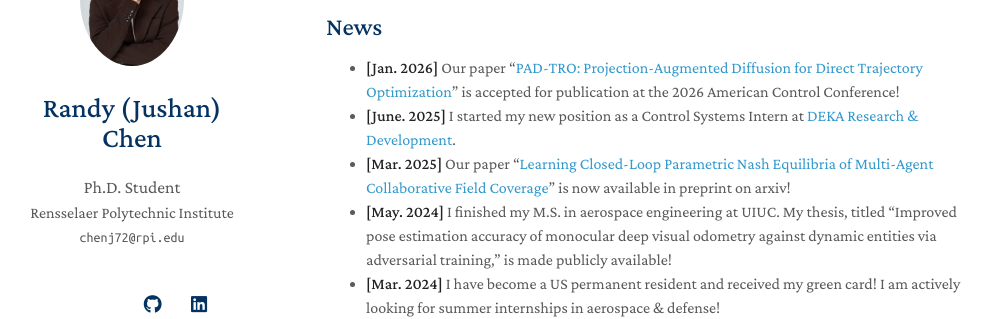
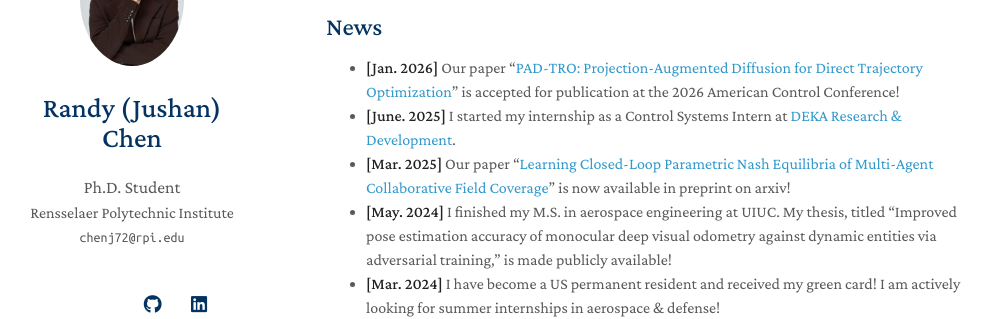
Before and after one commit to Jushan-Randy-Chen/Jushan-Randy-Chen.github.io, a Jekyll site: the page built from index.md, in a window 1280 px wide and 900 px high, scrolled down 521 px. Shown: the part 153-472 px from the top of the window, without its empty margins (144-1136 px from the left). Built offline with Jekyll 4.4.1, drawn with Linux system fonts in a browser that asks for light colours; a style sheet for code colours, icons or effects is not loaded; our own code applies the rules of GitHub Pages for plain Markdown files.

Commit message:
Update internship position description in index.md

```diff
--- a/index.md
+++ b/index.md
@@ -19,7 +19,7 @@
 
 ## News
 - **[Jan. 2026]** Our paper "[PAD-TRO: Projection-Augmented Diffusion for Direct Trajectory Optimization](https://arxiv.org/abs/2510.04436)" is accepted for publication at the 2026 American Control Conference!
-- **[June. 2025]** I started my new position as a Control Systems Intern at [DEKA Research & Development](https://dekaresearch.com/).
+- **[June. 2025]** I started my internship as a Control Systems Intern at [DEKA Research & Development](https://dekaresearch.com/).
 - **[Mar. 2025]** Our paper "[Learning Closed-Loop Parametric Nash Equilibria of Multi-Agent Collaborative Field Coverage](https://arxiv.org/abs/2503.11829)" is now available in preprint on arxiv!
 - **[May. 2024]** I finished my M.S. in aerospace engineering at UIUC. My thesis, titled "Improved pose estimation accuracy of monocular deep visual odometry against dynamic entities via adversarial training," is made publicly available!
 - **[Mar. 2024]** I have become a US permanent resident and received my green card! I am actively looking for summer internships in aerospace & defense!
```
